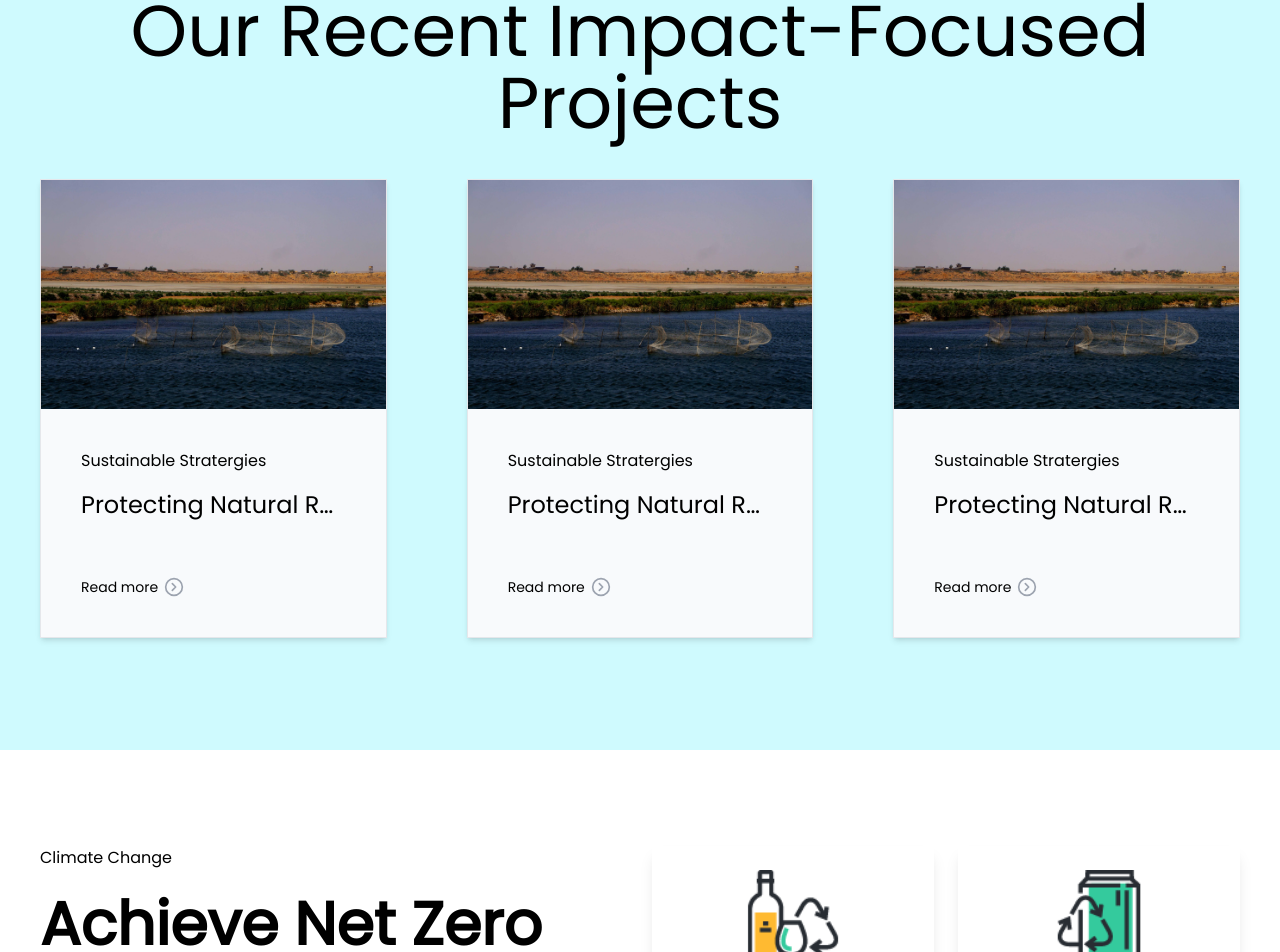
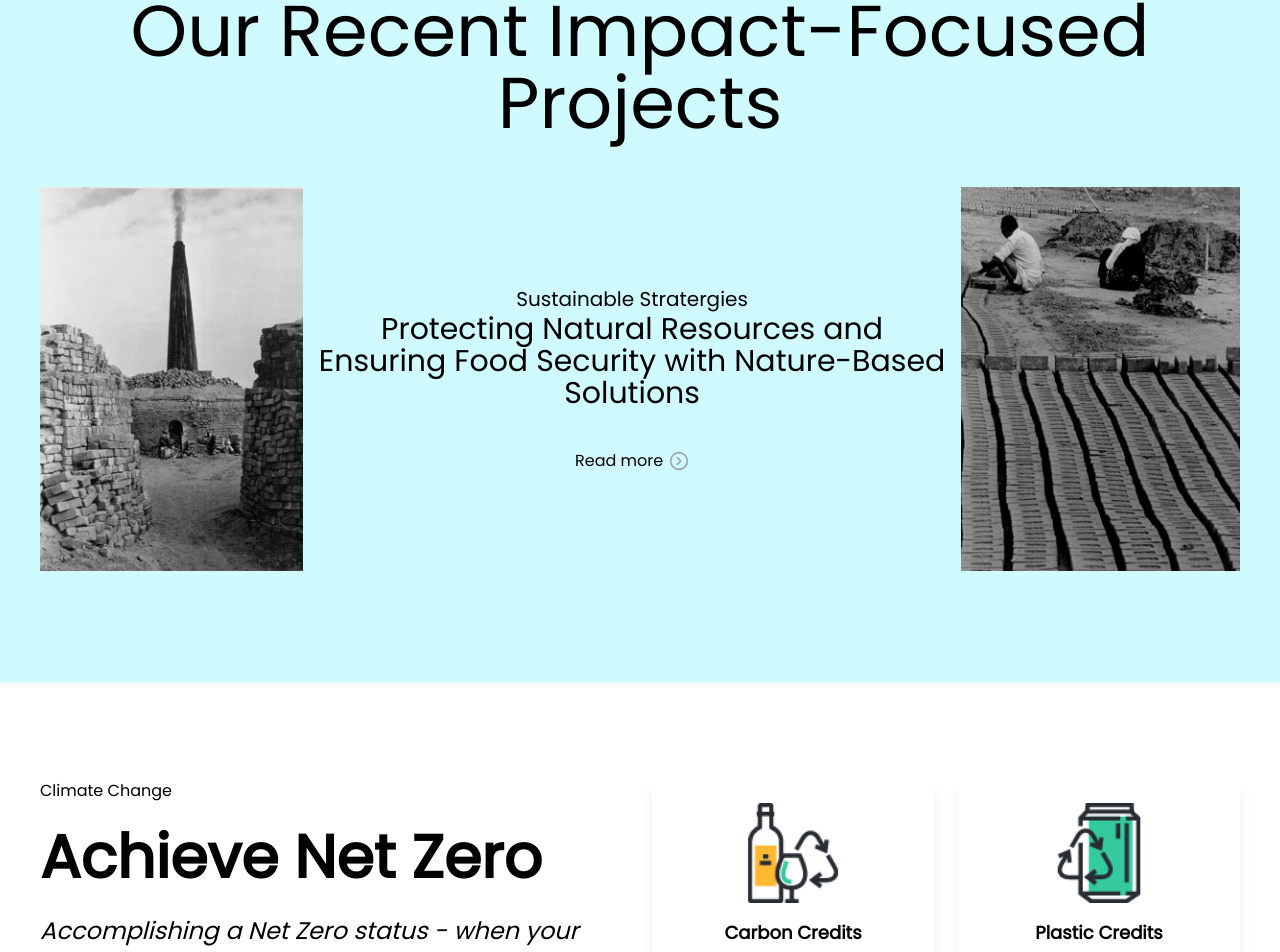
Before and after one commit to saadbutt27/core-carbon, a Next.js app: page / in a window 1280 px wide. Shown: the part 1982-2934 px from the top of the page. Built offline with nearby package versions, Linux system fonts and the light colour scheme.

Commit message:
project section updated

```diff
--- a/src/components/home_sections/recent-projects-section/Project.tsx
+++ b/src/components/home_sections/recent-projects-section/Project.tsx
@@ -19,8 +19,8 @@ export default function Project({
         src={imageSrc.src}
         alt={title}
         width={500}
-        height={500}
-        className="group-hover:scale-110 duration-300 w-auto"
+        height={100}
+        className="group-hover:scale-110 duration-300 max-w-full h-80"
       />
       <div className="flex flex-col gap-y-4 p-10 ">
         <Link href={"/"} className="hover:text-green-400 duration-300">
--- a/src/components/home_sections/recent-projects-section/RecentProjects.tsx
+++ b/src/components/home_sections/recent-projects-section/RecentProjects.tsx
@@ -1,42 +1,78 @@
 import React from "react";
-import Project1 from "public/images/project-images/project-iamge-1.jpg";
-import Project2 from "public/images/project-images/project-iamge-1.jpg";
-import Project3 from "public/images/project-images/project-iamge-1.jpg";
+import Image from "next/image";
+import Link from "next/link";
+import Project1 from "public/images/project-images/brick-kiln.jpg";
+import Project2 from "public/images/project-images/brick-kiln-2.jpg";
 import Project from "./Project";
+import { ChevronRightCircleIcon } from "lucide-react";
 
 export default function RecentProjects() {
-  const projectDetails = [
-    {
-      imagesrc: Project1,
-      title: "Sustainablity Stratergies",
-      text: "Protecting Natural Resources and Ensuring Food Security with Nature-Based Solutions",
-    },
-    {
-      imagesrc: Project2,
-      title: "Sustainablity Stratergies",
-      text: "Protecting Natural Resources and Ensuring Food Security with Nature-Based Solutions",
-    },
-    {
-      imagesrc: Project3,
-      title: "Sustainablity Stratergies",
-      text: "Protecting Natural Resources and Ensuring Food Security with Nature-Based Solutions",
-    },
-  ];
+  // const projectDetails = [
+  //   {
+  //     imagesrc: Project1,
+  //     title: "Sustainablity Stratergies",
+  //     text: "Protecting Natural Resources and Ensuring Food Security with Nature-Based Solutions",
+  //   },
+  //   {
+  //     imagesrc: Project2,
+  //     title: "Sustainablity Stratergies",
+  //     text: "Protecting Natural Resources and Ensuring Food Security with Nature-Based Solutions",
+  //   },
+  //   {
+  //     imagesrc: Project3,
+  //     title: "Sustainablity Stratergies",
+  //     text: "Protecting Natural Resources and Ensuring Food Security with Nature-Based Solutions",
+  //   },
+  // ];
   return (
     <section className="py-28 px-10 mb-20 bg-cyan-100">
       <h1 className="text-5xl md:text-7xl text-center">
         Our Recent Impact-Focused Projects
       </h1>
-      <div className="grid grid-cols-1 md:grid-cols-2 xl:grid-cols-3 gap-x-20 gap-y-10 mt-10">
-        {projectDetails.map((project) => (
+      {/* <div className="grid grid-cols-1 md:grid-cols-2 xl:grid-cols-3 gap-x-20 gap-y-10 mt-10"> */}
+      {/* {projectDetails.map((project) => (
           <Project
             key={project.imagesrc.src}
             imageSrc={project.imagesrc}
             title={project.title}
             text={project.text}
           />
-        ))}
+        ))} */}
+      <div className="flex items-center justify-between gap-x-3.5 mt-12">
+        <Image
+          src={Project1.src}
+          alt={"Brick Kiln"}
+          width={500}
+          height={100}
+          className="group-hover:scale-110 duration-300 max-w-full h-96"
+        />
+        <div className="flex flex-col justify-center items-center">
+          <Link href={"/"} className="hover:text-green-400 duration-300">
+            <h4 className="text-xl">Sustainable Stratergies</h4>
+          </Link>
+
+          <h3 className="text-3xl leading-8 text-center">
+            Protecting Natural Resources and Ensuring Food Security with
+            Nature-Based Solutions
+          </h3>
+
+          <Link
+            href={"/"}
+            className="flex items-center gap-x-1.5 text-base mt-10 group hover:text-green-400 duration-300"
+          >
+            Read more{" "}
+            <ChevronRightCircleIcon className="group-hover:translate-x-1 group-hover:text-green-400 duration-300 w-5 h-5 text-gray-400" />
+          </Link>
+        </div>
+        <Image
+          src={Project2.src}
+          alt={"Brick Kiln"}
+          width={500}
+          height={100}
+          className="group-hover:scale-110 duration-300 max-w-full h-96"
+        />
       </div>
+      {/* </div> */}
     </section>
   );
 }
```
Also changed, not shown: public/images/project-images/brick-kiln-2.jpg (added), public/images/project-images/brick-kiln.jpg (added).
